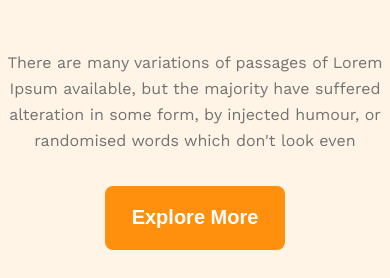
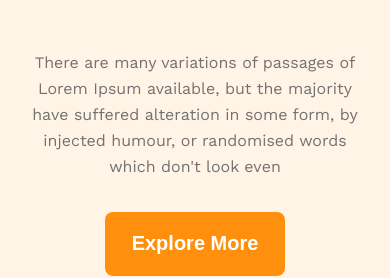
Before and after one commit to muinch/g3-architects-main, a plain HTML site: page index.html in a window 390 px wide. Shown: the part 605-883 px from the top of the page. Drawn offline with nearby package versions, Linux system fonts and the light colour scheme.

Commit message:
banner text content padding added for mobile

```diff
--- a/styles/style.css
+++ b/styles/style.css
@@ -270,6 +270,10 @@ footer {
     padding: 10px 0;
   }
 
+  .banner .text-content {
+    padding: 0 20px;
+  }
+
   .gallery {
     grid-template-columns: repeat(1, 1fr);
   }
```
